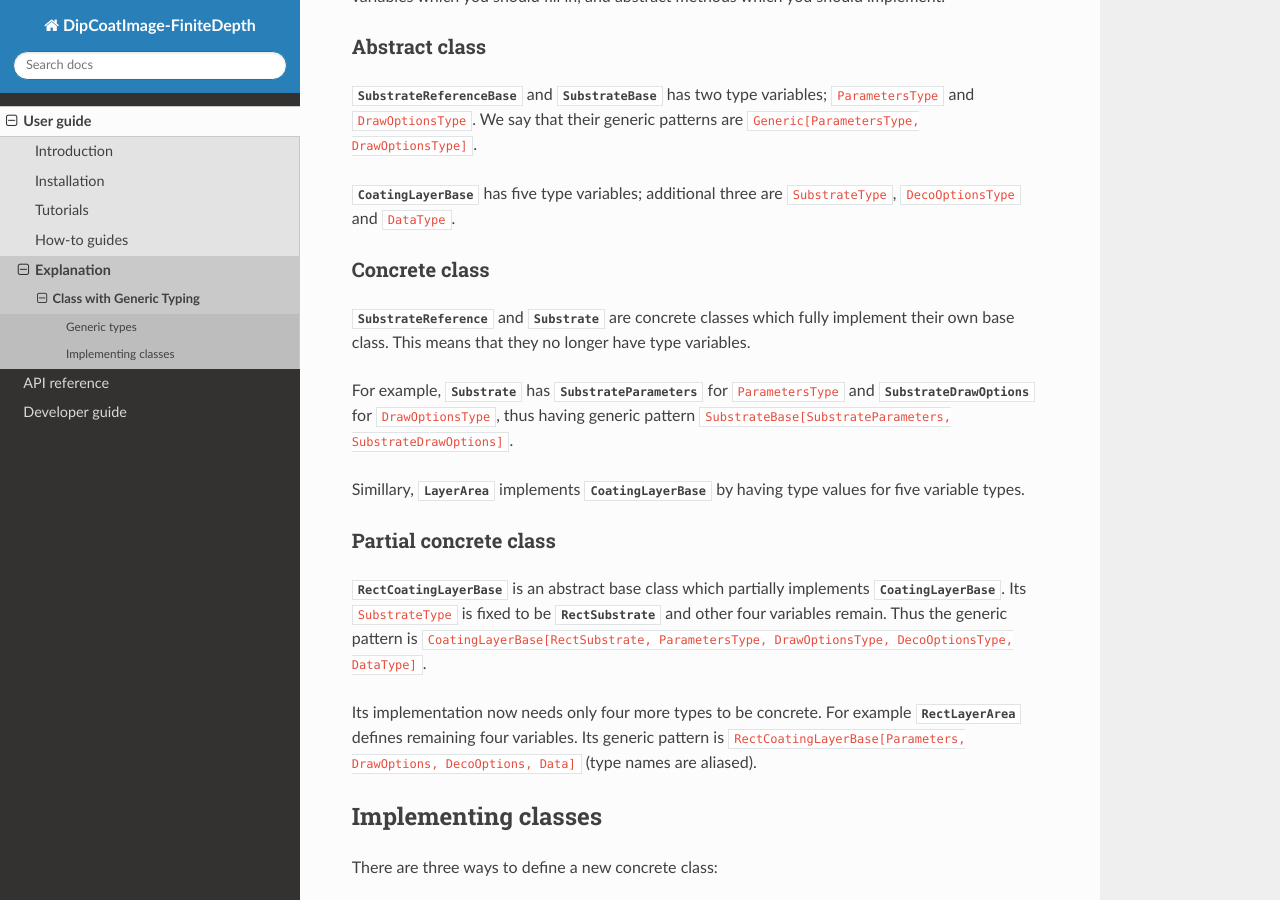
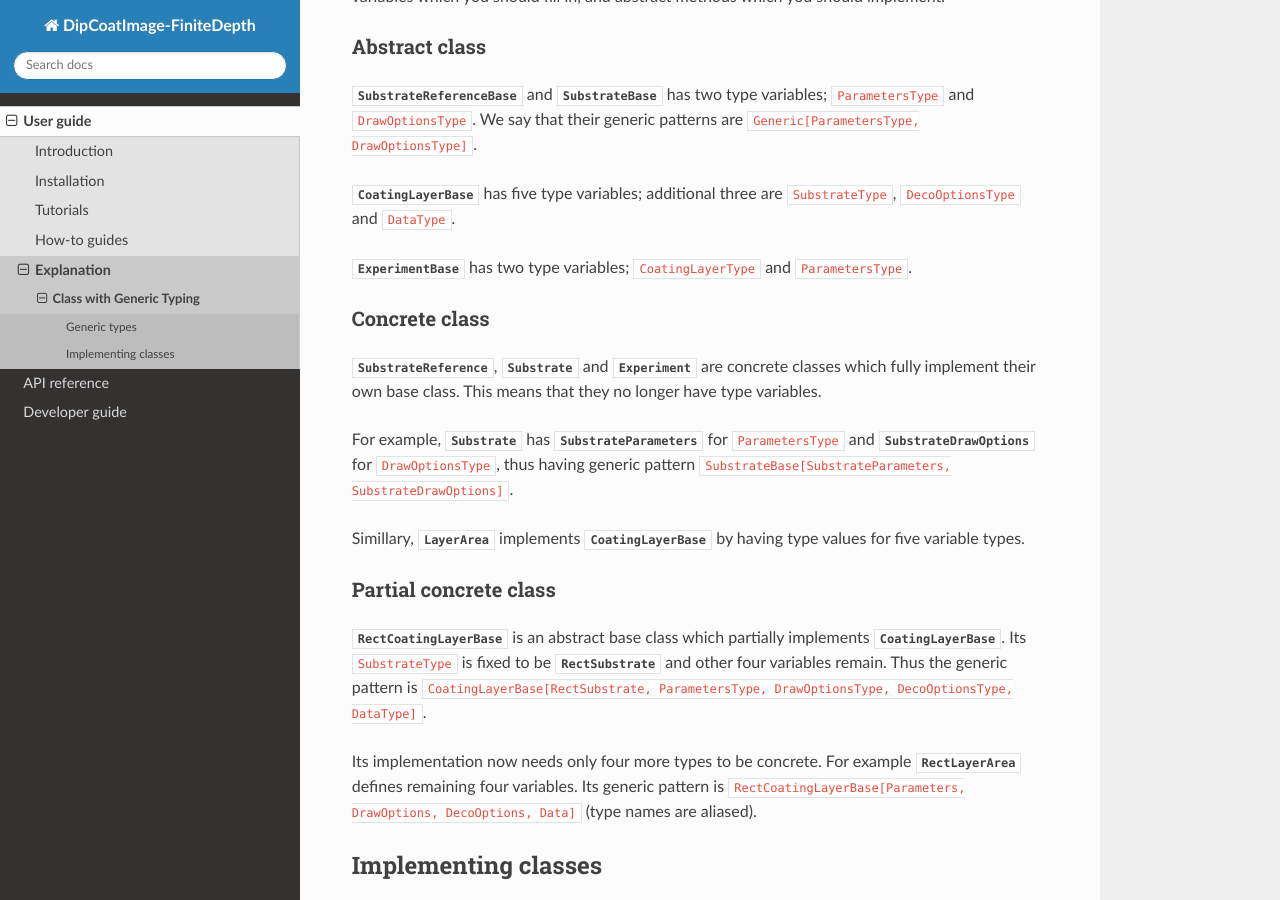
Before and after one commit to dipcoat-image/finitedepth, a Sphinx documentation site: the page built from doc/source/user-guide/explanation/generic-typing.rst, in a window 1280 px wide and 900 px high, scrolled down 329 px. Built offline with Sphinx 7.4.7 and the Read the Docs theme 2.0.0, drawn with Linux system fonts in a browser that asks for light colours.

Commit message:
doc: write more doc
Enhance generic-typing.rst

```diff
--- a/doc/source/user-guide/explanation/generic-typing.rst
+++ b/doc/source/user-guide/explanation/generic-typing.rst
@@ -20,10 +20,12 @@ We say that their generic patterns are ``Generic[ParametersType, DrawOptionsType
 
 :class:`.CoatingLayerBase` has five type variables; additional three are ``SubstrateType``, ``DecoOptionsType`` and ``DataType``.
 
+:class:`.ExperimentBase` has two type variables; ``CoatingLayerType`` and ``ParametersType``.
+
 Concrete class
 --------------
 
-:class:`.SubstrateReference` and :class:`.Substrate` are concrete classes which fully implement their own base class.
+:class:`.SubstrateReference`, :class:`.Substrate` and :class:`.Experiment` are concrete classes which fully implement their own base class.
 This means that they no longer have type variables.
 
 For example, :class:`.Substrate` has :class:`SubstrateParameters <substrate.SubstrateParameters>` for ``ParametersType`` and :class:`SubstrateDrawOptions <substrate.SubstrateDrawOptions>` for ``DrawOptionsType``,
```
